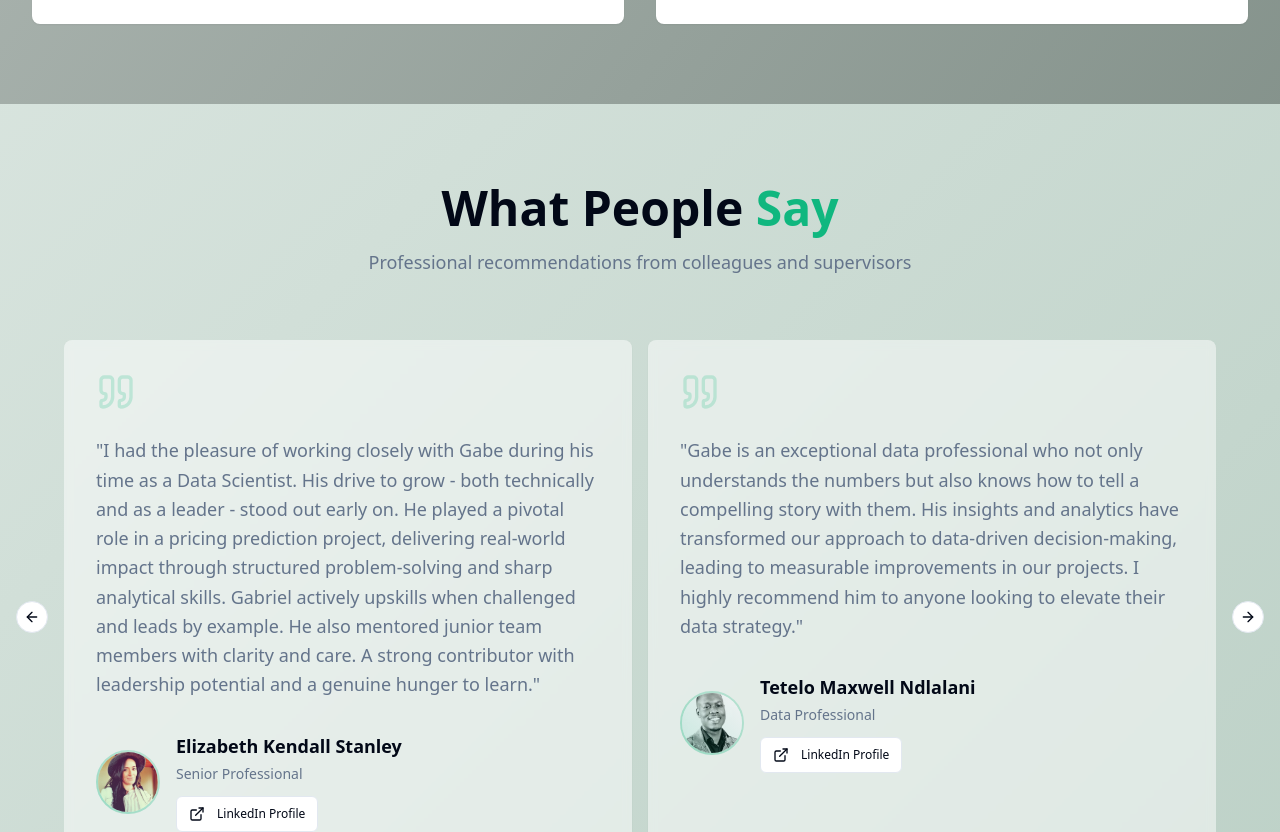
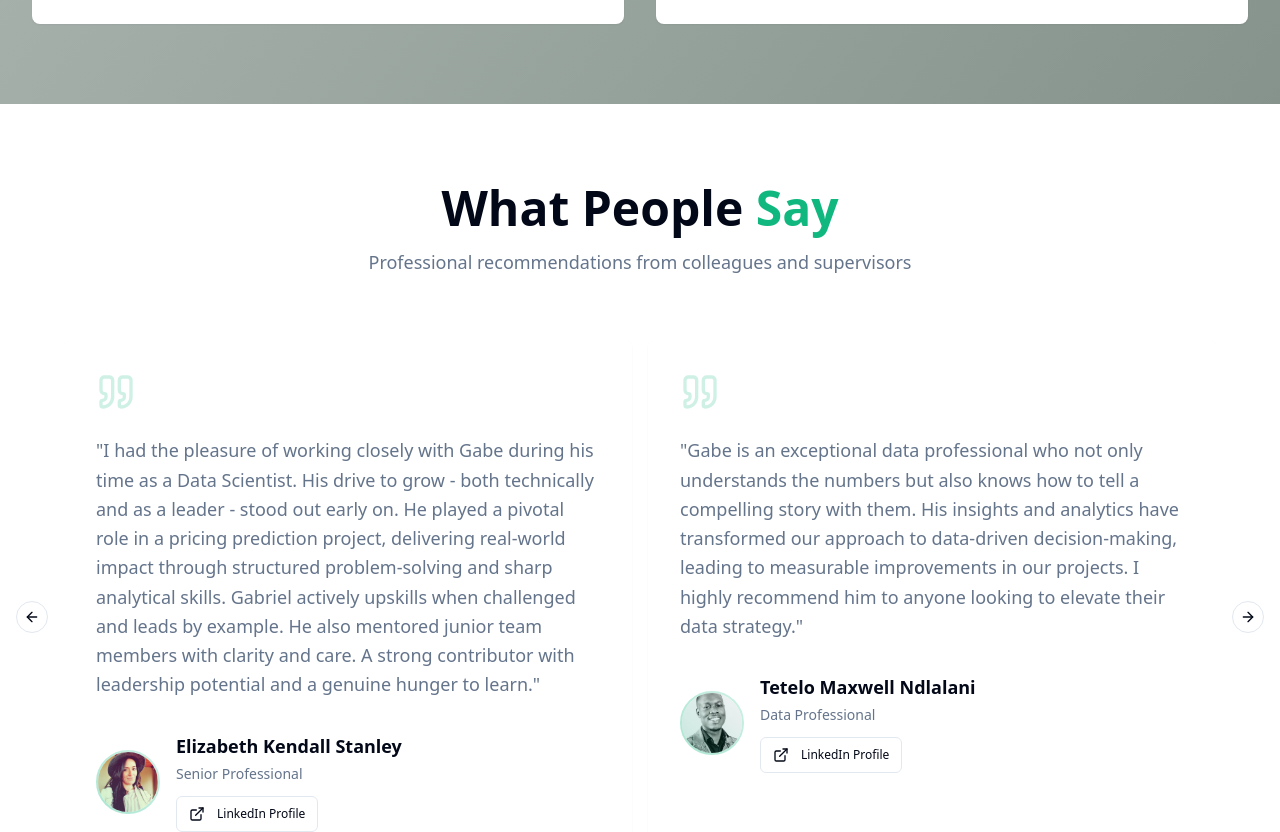
Before and after one commit to Gabe-Maja/portfolio-website, a React (Vite) app: page / in a window 1280 px wide. Shown: the part 3898-4730 px from the top of the page. Built offline with nearby package versions, Linux system fonts and the light colour scheme.

Commit message:
Refactor: Revert testimonials section background
Revert the background of the testimonials section to white while preserving the styling of individual testimonial tiles.

```diff
--- a/src/components/TestimonialsSection.tsx
+++ b/src/components/TestimonialsSection.tsx
@@ -38,7 +38,7 @@ const TestimonialsSection = () => {
   ];
 
   return (
-    <section id="testimonials" className="py-20" style={{ background: 'var(--gradient-muted-sage)' }}>
+    <section id="testimonials" className="py-20 bg-background">
       <div className="container mx-auto px-4 sm:px-6 lg:px-8">
         <div className="max-w-6xl mx-auto">
           {/* Section Header */}
```
